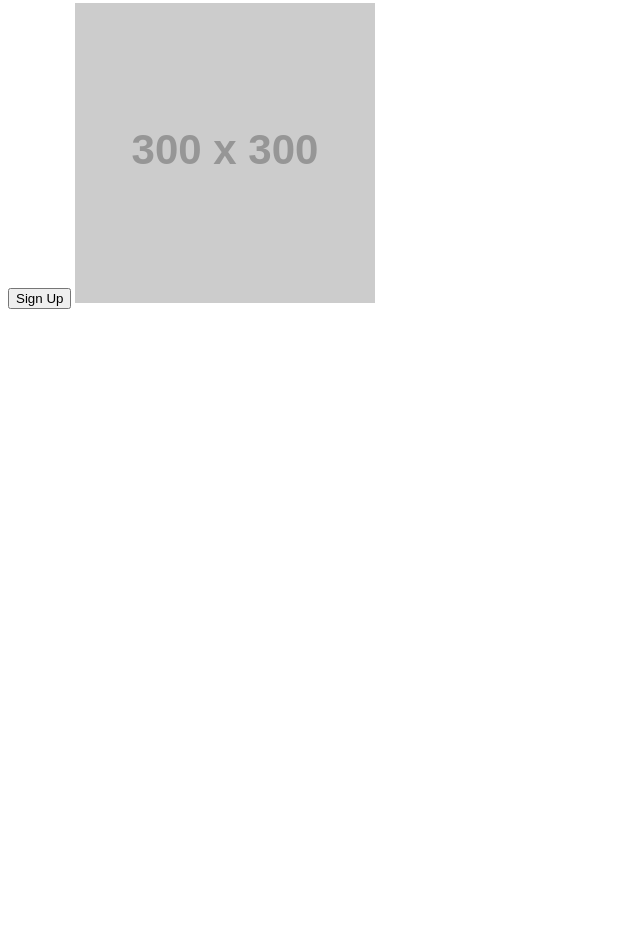
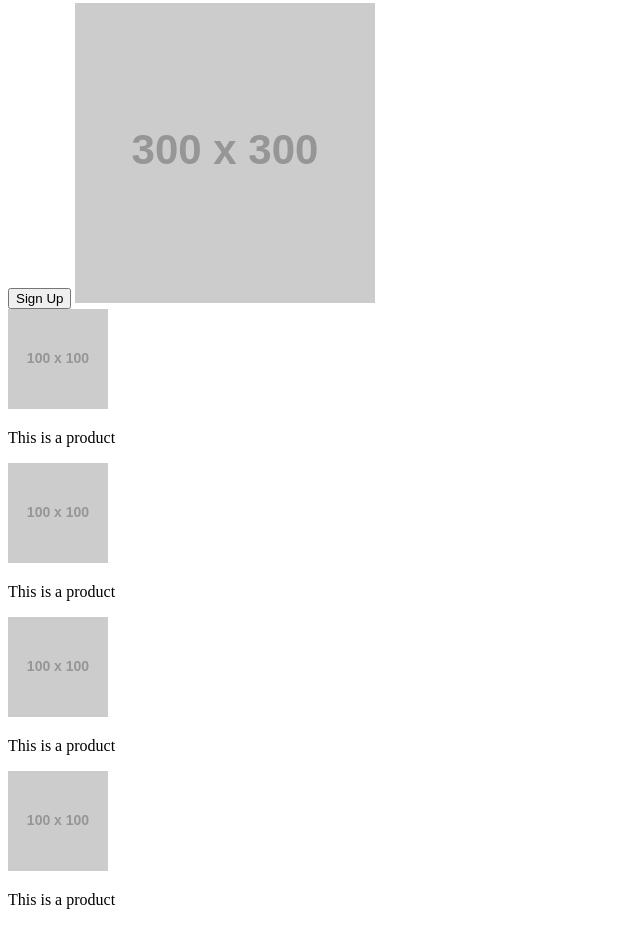
Before and after one commit to akil4/landing_page, a plain HTML site: page index.html in a window 1280 px wide. Shown: the part 245-1170 px from the top of the page, without its empty margins (0-640 px from the left). Before the commit the page ends 800 px from the top, so only its background shows below. Drawn offline with Linux system fonts and the light colour scheme; placeholder pictures from the web are drawn by us.

Commit message:
add products with card to html

```diff
--- a/index.html
+++ b/index.html
@@ -25,6 +25,24 @@
             <button>Sign Up</button>
             <img src="https://placehold.co/300x300" alt="This is a placeholder for the image" width="300px" height="300px">
         </section>
+        <section class="products">
+            <div class="card">
+                <img src="https://placehold.co/100x100" alt="This is a placeholder image">
+                <p class="info">This is a product</p>
+            </div>
+            <div class="card">
+                <img src="https://placehold.co/100x100" alt="This is a placeholder image">
+                <p class="info">This is a product</p>
+            </div>
+            <div class="card">
+                <img src="https://placehold.co/100x100" alt="This is a placeholder image">
+                <p class="info">This is a product</p>
+            </div>
+            <div class="card">
+                <img src="https://placehold.co/100x100" alt="This is a placeholder image">
+                <p class="info">This is a product</p>
+            </div>
+        </section>
     </main>
 </body>
 </html>
```
